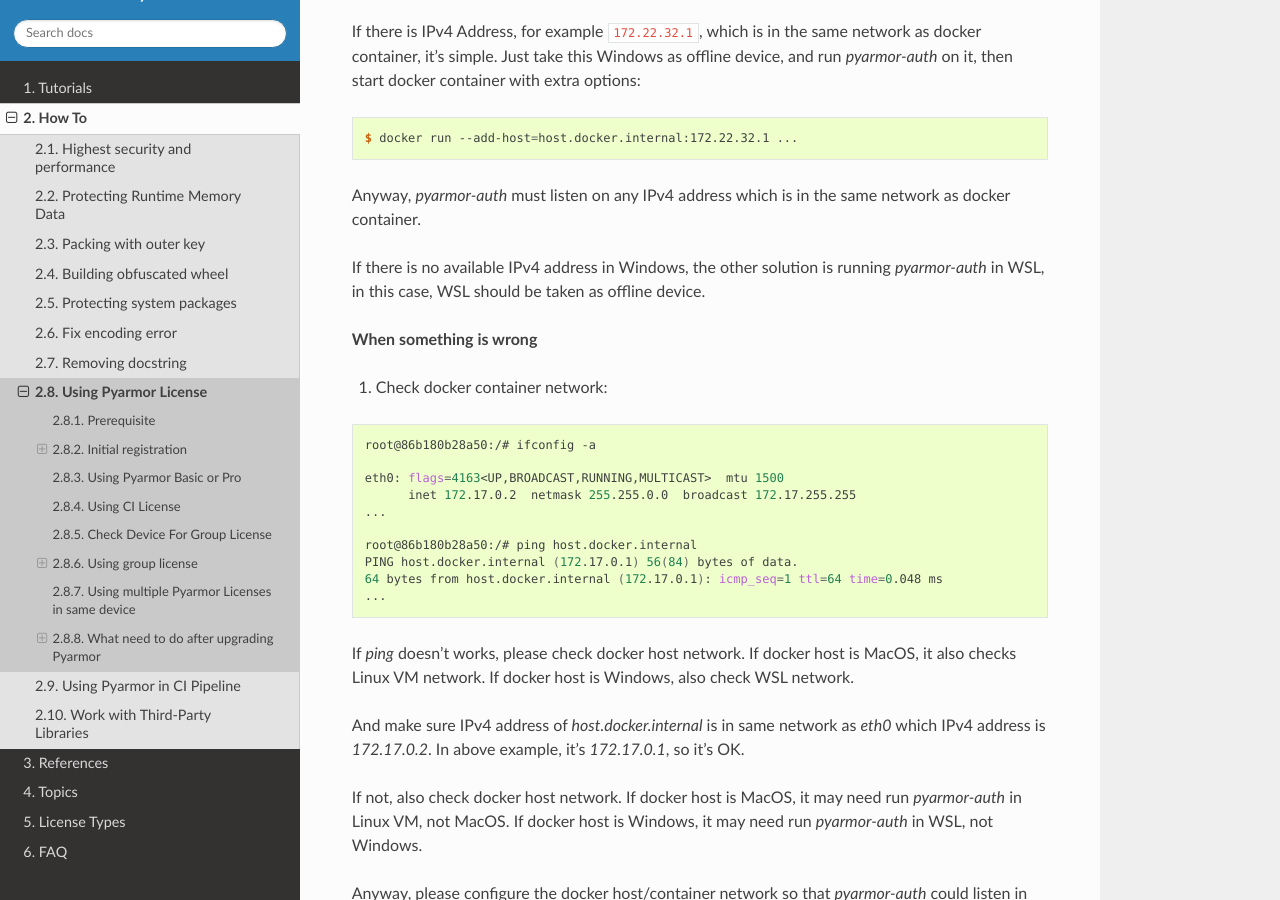
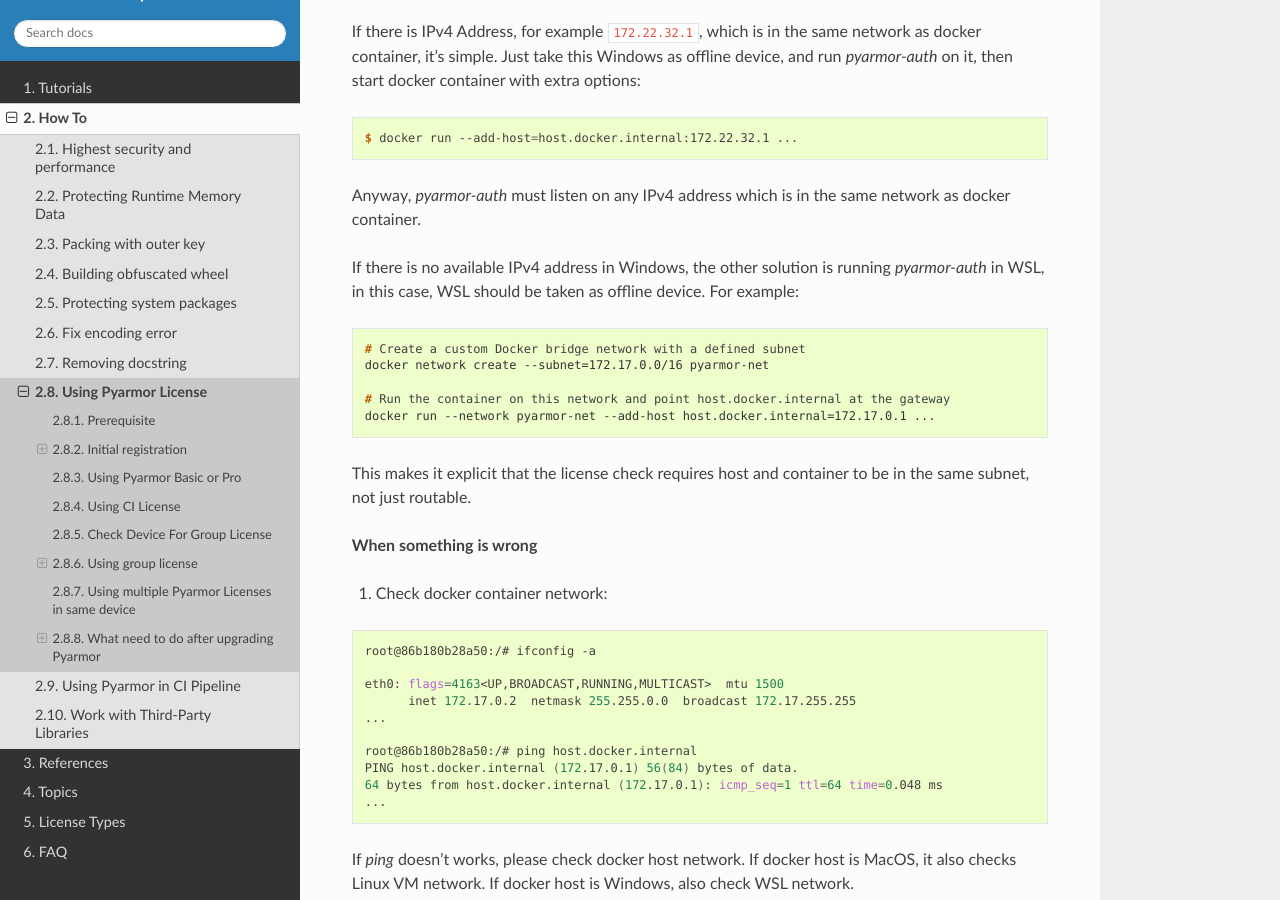
Before and after one commit to dashingsoft/pyarmor, a Sphinx documentation site: the page built from docs/how-to/register.rst, in a window 1280 px wide and 900 px high, scrolled down 10512 px. Built offline with Sphinx 7.4.7 and the Read the Docs theme 3.1.0, drawn with Linux system fonts in a browser that asks for light colours.

Commit message:
Add one example to show how users can configure Docker networking so the host and container are guaranteed to share the same subnet

```diff
--- a/docs/how-to/register.rst
+++ b/docs/how-to/register.rst
@@ -399,7 +399,15 @@
 
 Anyway, `pyarmor-auth` must listen on any IPv4 address which is in the same network as docker container.
 
-If there is no available IPv4 address in Windows, the other solution is running `pyarmor-auth` in WSL, in this case, WSL should be taken as offline device.
+If there is no available IPv4 address in Windows, the other solution is running `pyarmor-auth` in WSL, in this case, WSL should be taken as offline device. For example::
+
+    # Create a custom Docker bridge network with a defined subnet
+    docker network create --subnet=172.17.0.0/16 pyarmor-net
+
+    # Run the container on this network and point host.docker.internal at the gateway
+    docker run --network pyarmor-net --add-host host.docker.internal=172.17.0.1 ...
+
+This makes it explicit that the license check requires host and container to be in the same subnet, not just routable.
 
 **When something is wrong**
 
```
